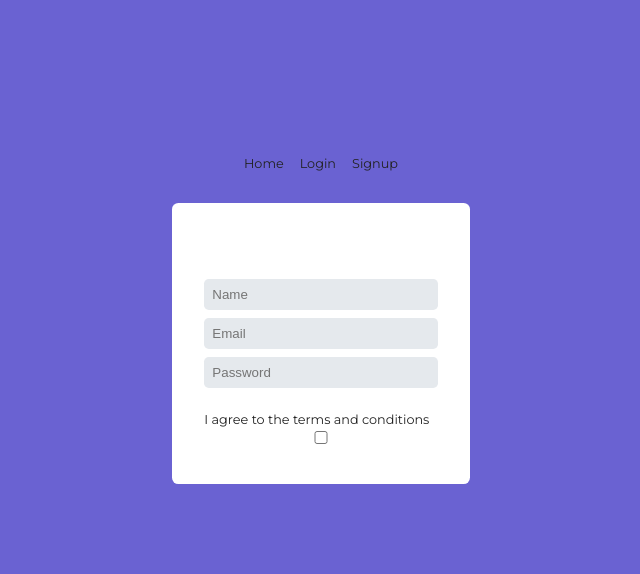
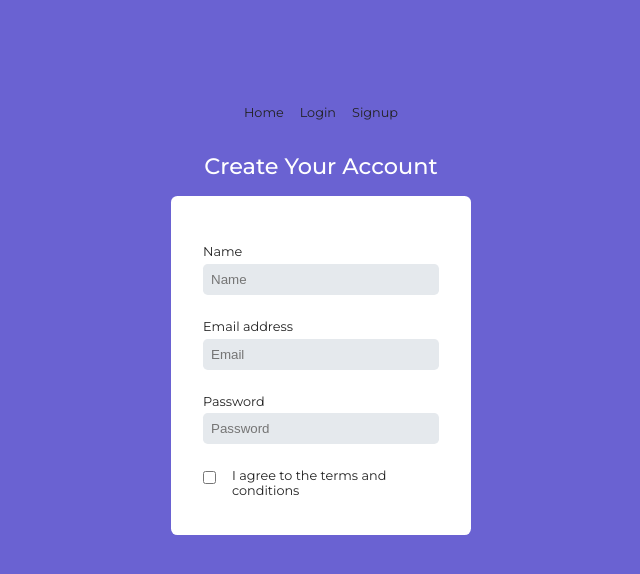
Before and after one commit to designbyheart/semos-javascript-academy, a Next.js app: page /auth/signup in a window 1280 px wide. Shown: the top 574 px of the page, without its empty margins (319-959 px from the left). Built offline with nearby package versions, Linux system fonts and the light colour scheme.

Commit message:
Updated login page

```diff
--- a/src/app/auth/signup/page.js
+++ b/src/app/auth/signup/page.js
@@ -1,10 +1,19 @@
+'use client'
+
 import NavigationMenu from "@/components/molecules/NavigationMenu";
 import SignUpForm from "@/components/organisms/SignupForm";
+import { useEffect } from "react";
 
 export default function SignUpPage() {
+    useEffect(() => {
+      const token = localStorage.getItem("token");
+      console.log("token is here:===", token);
+    }, []);
+
     return (
       <div className="auth-page sign-up-page">
-        <NavigationMenu/>
+        <NavigationMenu />
+        <h1>Create Your Account</h1>
         <SignUpForm />
       </div>
     );
--- a/src/components/molecules/InputField.js
+++ b/src/components/molecules/InputField.js
@@ -1,11 +1,34 @@
-export default function InputField({ label, type = 'text', value, id, onChange, placeholder}) {
+export default function InputField({
+  label,
+  type = "text",
+  value,
+  id,
+  onChange,
+  placeholder,
+}) {
+  if (type === "checkbox") {
     return (
-      <div className="input-field-container">
+      <div className="checkbox-container">
+        <input
+          type={type}
+          onChange={onChange}
+          defaultValue={value}
+          placeholder={placeholder}
+        />
         {label && <label htmlFor={id}>{label}</label>}
-        <input
-         type={type}
-          onChange={onChange} defaultValue={value}
-        placeholder={placeholder} />
       </div>
     );
+  }
+
+  return (
+    <div className="input-field-container">
+      {label && <label htmlFor={id}>{label}</label>}
+      <input
+        type={type}
+        onChange={onChange}
+        defaultValue={value}
+        placeholder={placeholder}
+      />
+    </div>
+  );
 }
--- a/src/components/organisms/SignupForm.js
+++ b/src/components/organisms/SignupForm.js
@@ -3,9 +3,9 @@
 import InputField from "../molecules/InputField";
 
 const fields = [
-  { placeholder: "Name", id: "name" },
-  { placeholder: "Email", id: "email", type: "email" },
-  { placeholder: "Password", id: "password", type: "password" },
+  { placeholder: "Name", id: "name", label:"Name" },
+  { placeholder: "Email", id: "email", type: "email", label: "Email address" },
+  { placeholder: "Password", id: "password", type: "password", label: "Password" },
   {
     label: "I agree to the terms and conditions",
     id: "terms",
@@ -17,7 +17,6 @@ export default function SignUpForm() {
     return (
       <div className="auth-form sign-up-form">
         {/* inputs: name, email, password, checkbox  */}
-        <h1>Create Your Account</h1>
         {fields.map((field, index) => (
           <InputField key={field.id} id={field.id} type={field.type} label={field.label} placeholder={field.placeholder}/>
         ))}
--- a/src/style/_auth-page.scss
+++ b/src/style/_auth-page.scss
@@ -39,7 +39,7 @@
             width: 100%;
         }
 
-        .checkbox-container{
+        .checkbox-container {
             display: flex;
             justify-items: flex-start;
             align-items: center;
```
Also changed, not shown: src/app/auth/login/page.js (+9 -0 lines).
